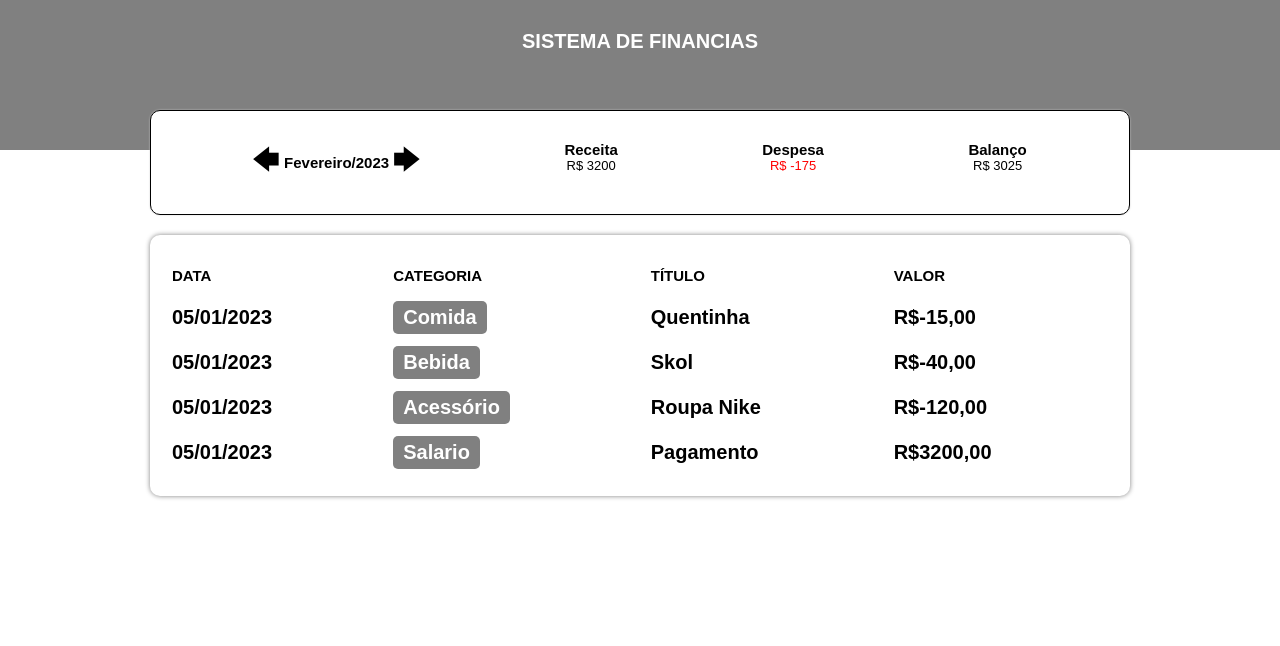
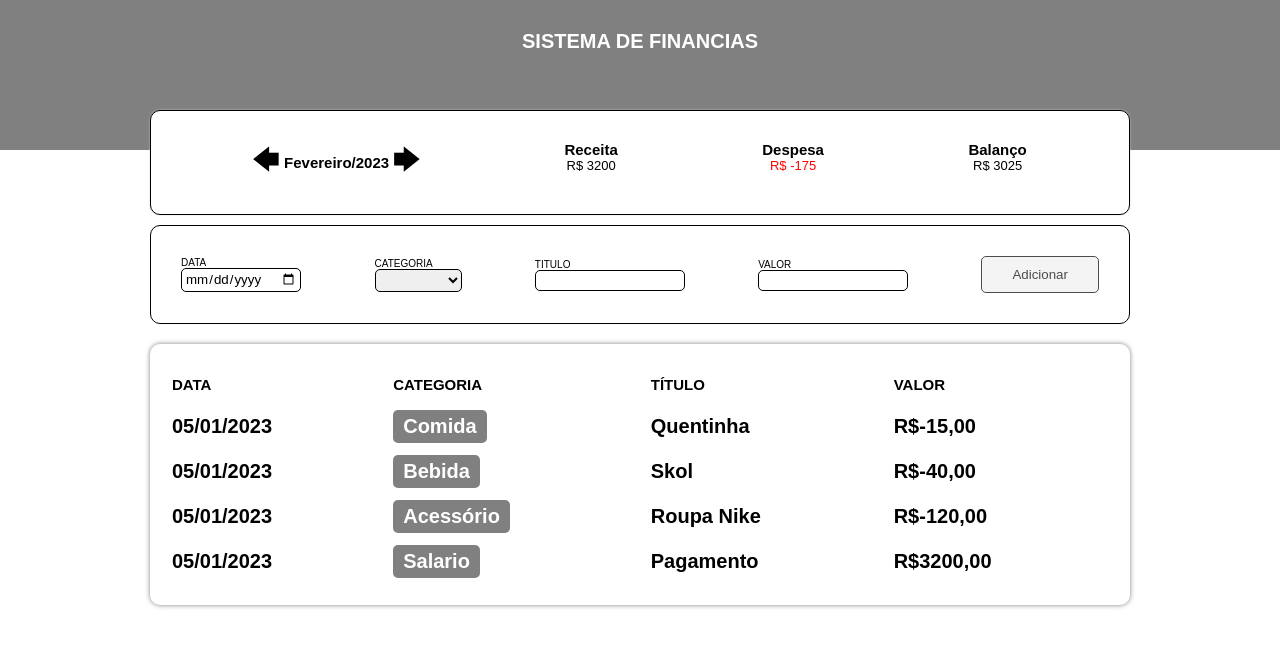
Before and after one commit to GuilhermeDevv/sistema_financeiro, a React (Vite) app in the folder sistema financeiro/: page / in a window 1280 px wide. Shown: the top 646 px of the page. Built offline with nearby package versions, Linux system fonts and the light colour scheme.

Commit message:
enviando props para componente

```diff
--- a/sistema financeiro/src/page/Home/Home.tsx
+++ b/sistema financeiro/src/page/Home/Home.tsx
@@ -23,6 +23,7 @@ import {
 import { setListaHook } from '../../hooks/Lista';
 import { setMesHook } from '../../hooks/Mes';
 import { setListaFiltradaHook } from '../../hooks/ListaFiltrada';
+import { AlteracaoDoMes } from '../../components/AlteracaoDoMes/AlteracaoDoMes';
 
 export function Home() {
   const { lista, setLista } = setListaHook(items);
@@ -68,6 +69,7 @@ export function Home() {
             renda={renda}
             despesa={despesa}
           />
+          <AlteracaoDoMes fnMes={setMes} />
           <AreaDeTabela lista={listaFiltrada} />
         </Main>
       </Content>
```
